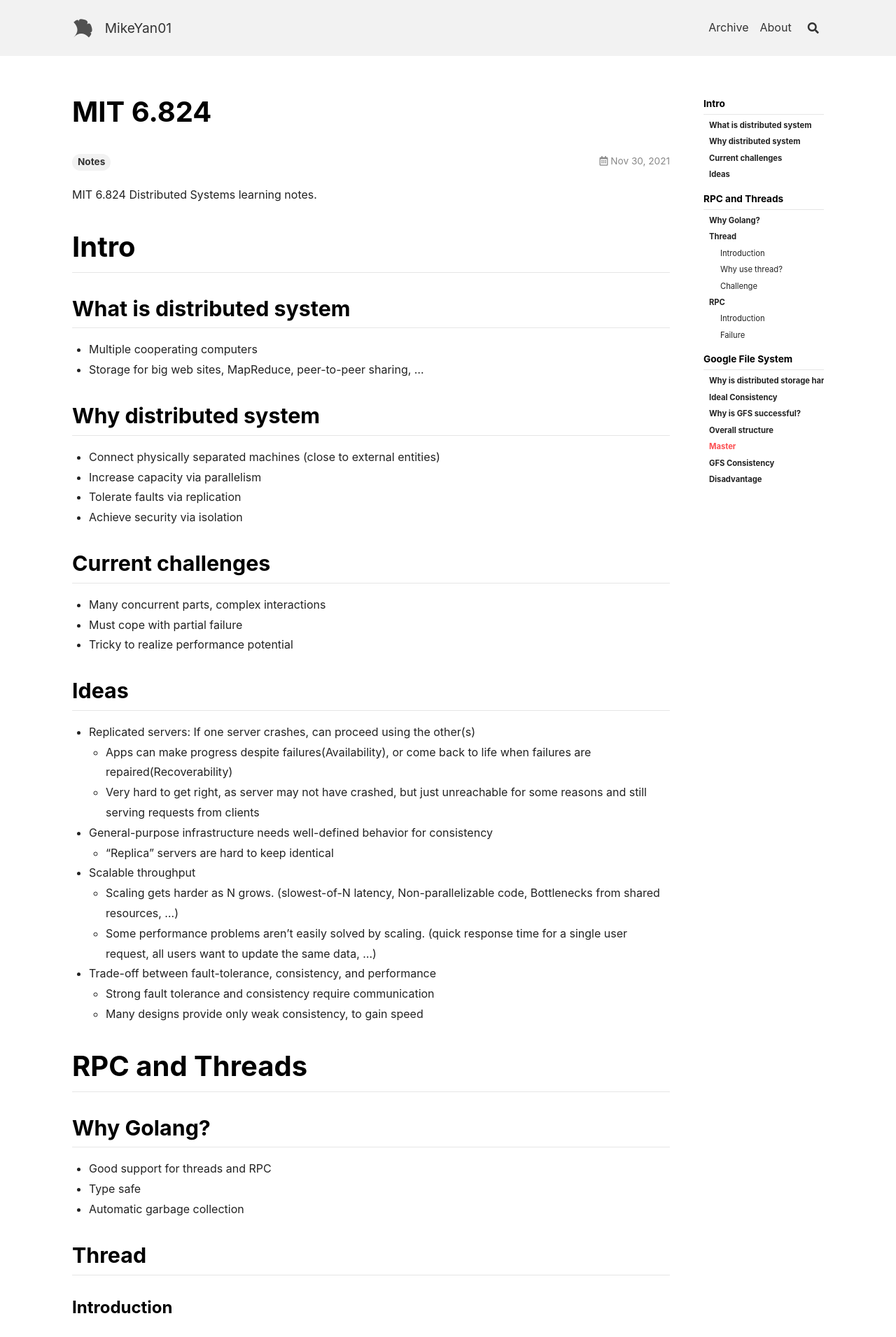
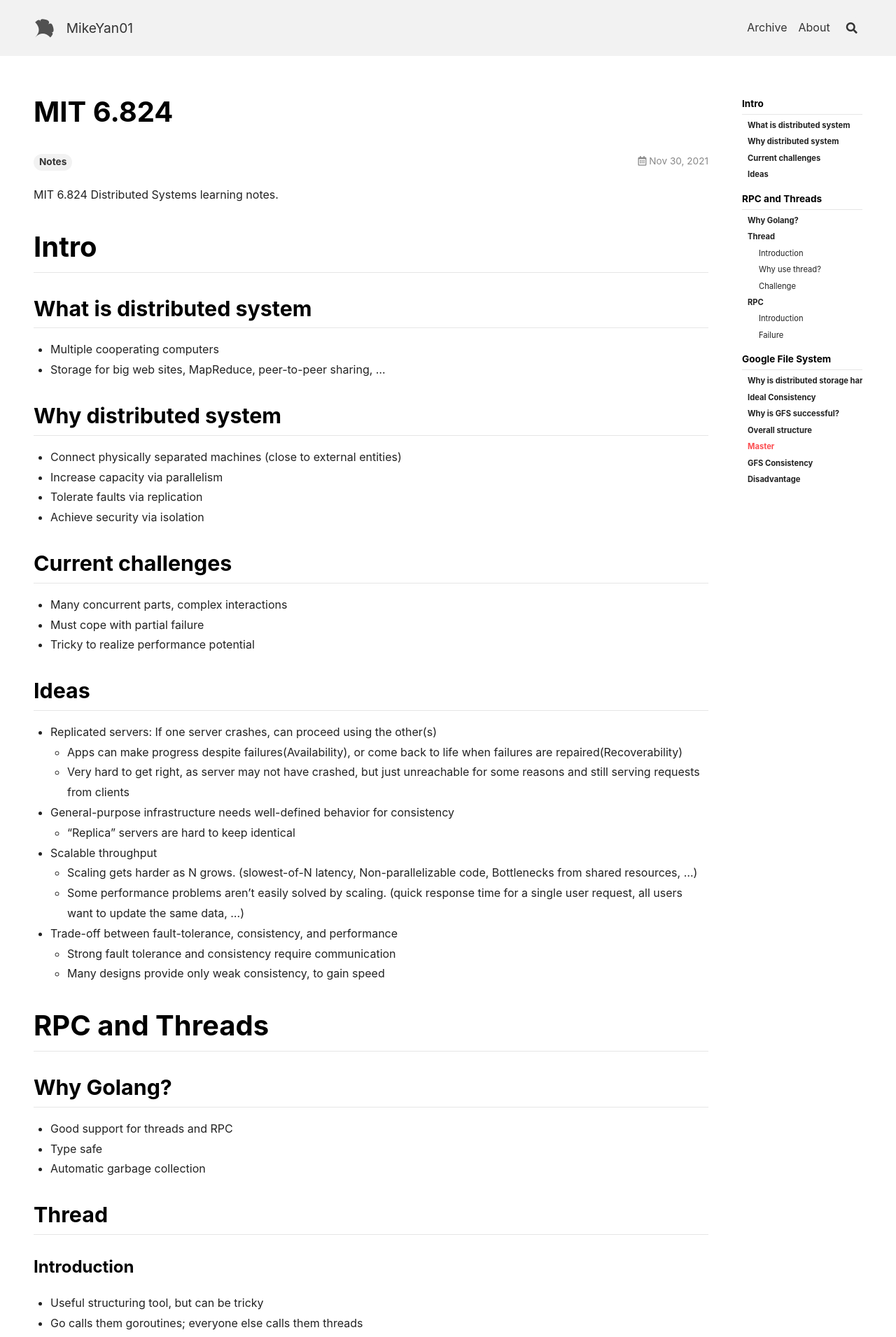
Before and after one commit to MikeYan01/mikeyan01.github.io, a Jekyll site: the page built from _posts/2021-11-30-MIT 6.824.md, in a window 1280 px wide. Shown: the top 1911 px of the page at 70% size. Built offline with Jekyll 4.4.1, drawn with Linux system fonts in a browser that asks for light colours; nearby versions of some CDN libraries.

Commit message:
Wider content

```diff
--- a/_sass/common/_variables.scss
+++ b/_sass/common/_variables.scss
@@ -81,7 +81,7 @@ $z-indexes: (
 $layout: (
   header-height:          5rem,
   header-height-sm:       3rem,
-  content-max-width:      950px,
+  content-max-width:      1150px,
   sidebar-width:          250px,
   sidebar-header-height:  3rem,
   aside-width:            220px
```
